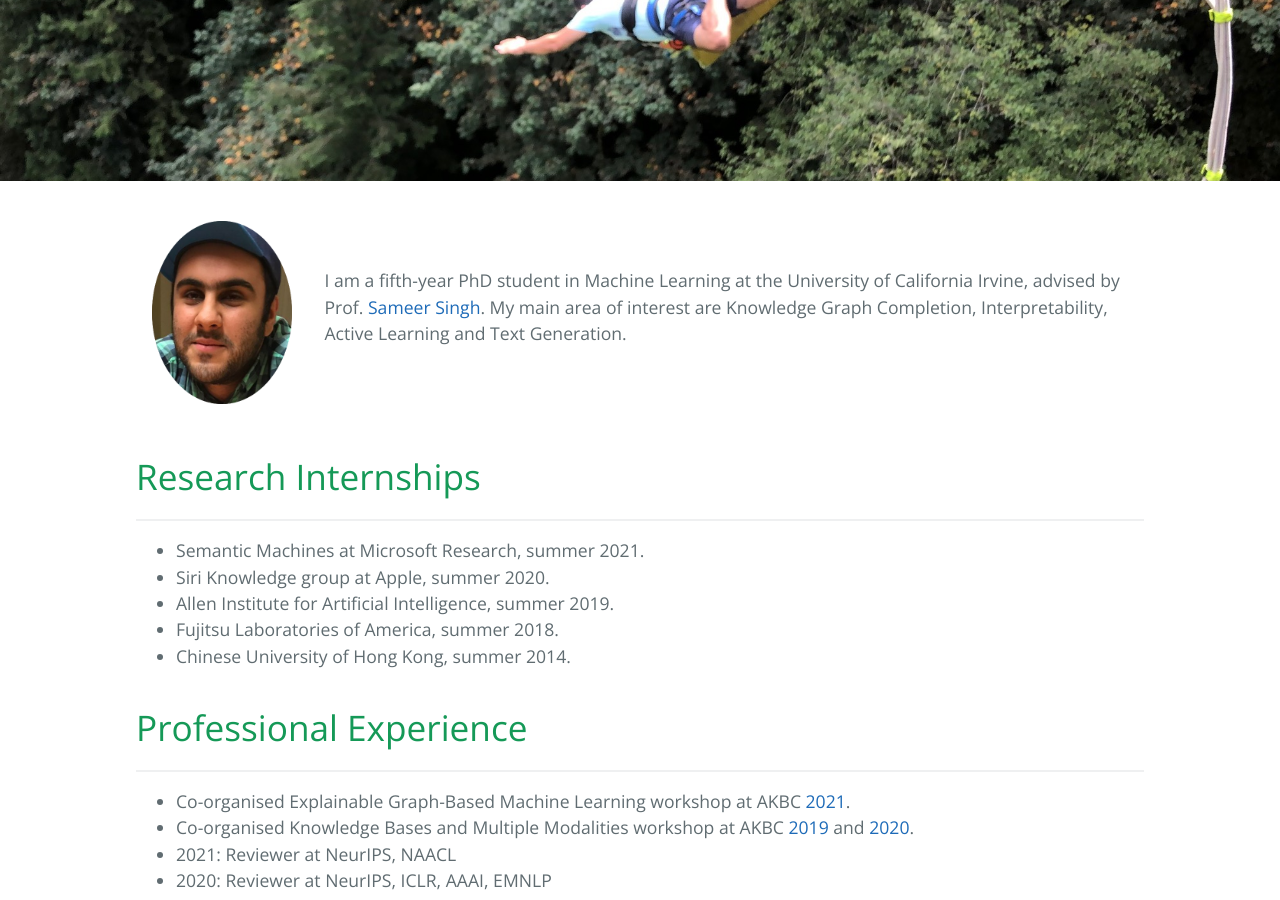
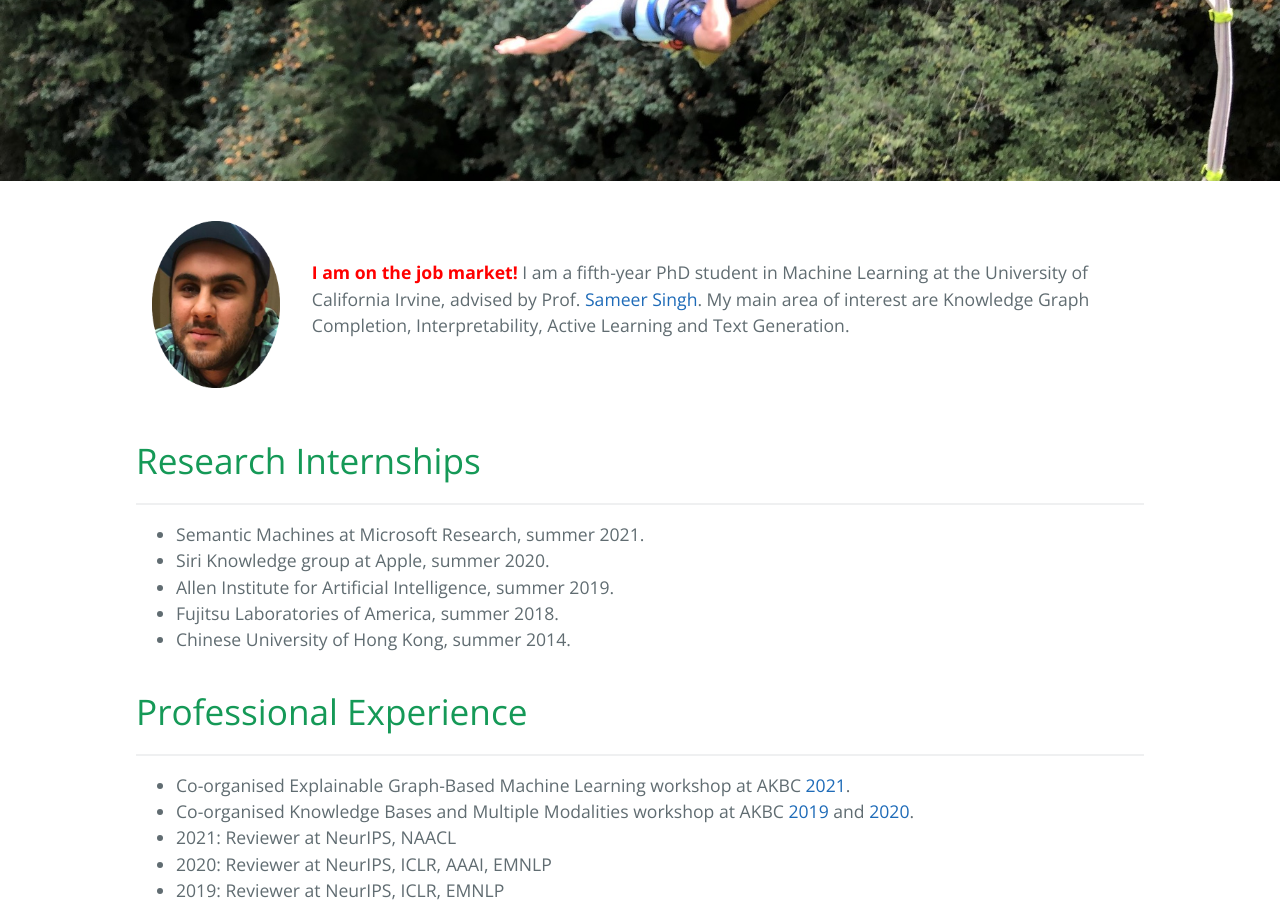
Before and after one commit to pouyapez/pouyapez.github.io, a Jekyll site: the page built from index.md, in a window 1280 px wide and 900 px high, scrolled down 319 px. Built offline with Jekyll 4.4.1, drawn with Linux system fonts in a browser that asks for light colours.

Commit message:
Update index.md

```diff
--- a/index.md
+++ b/index.md
@@ -9,7 +9,7 @@
         </td>
         <td>
           <p class="text right-align text-large add-top-margin" style="width:100%;">
-              I am a fifth-year PhD student in Machine Learning at the University of California Irvine, advised by Prof.                       <a href="http://sameersingh.org">Sameer Singh</a>. My main area of interest are Knowledge Graph Completion, Interpretability, Active Learning and Text Generation.
+             <font style="color:red;"> <b>I am on the job market!</b></font> I am a fifth-year PhD student in Machine Learning at the University of California Irvine, advised by Prof.                       <a href="http://sameersingh.org">Sameer Singh</a>. My main area of interest are Knowledge Graph Completion, Interpretability, Active Learning and Text Generation.
           </p>
         </td>
       </tr>
```
